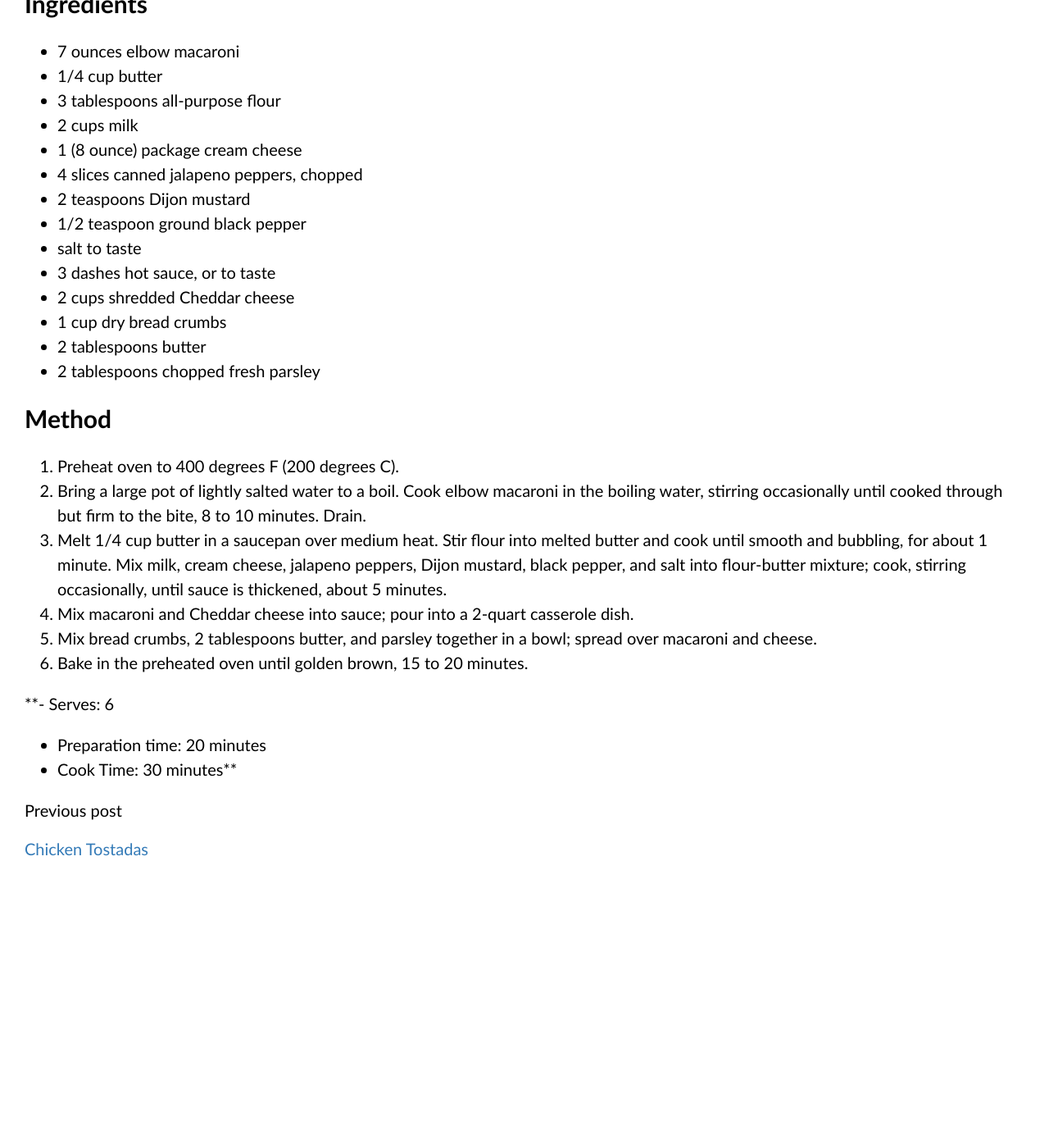
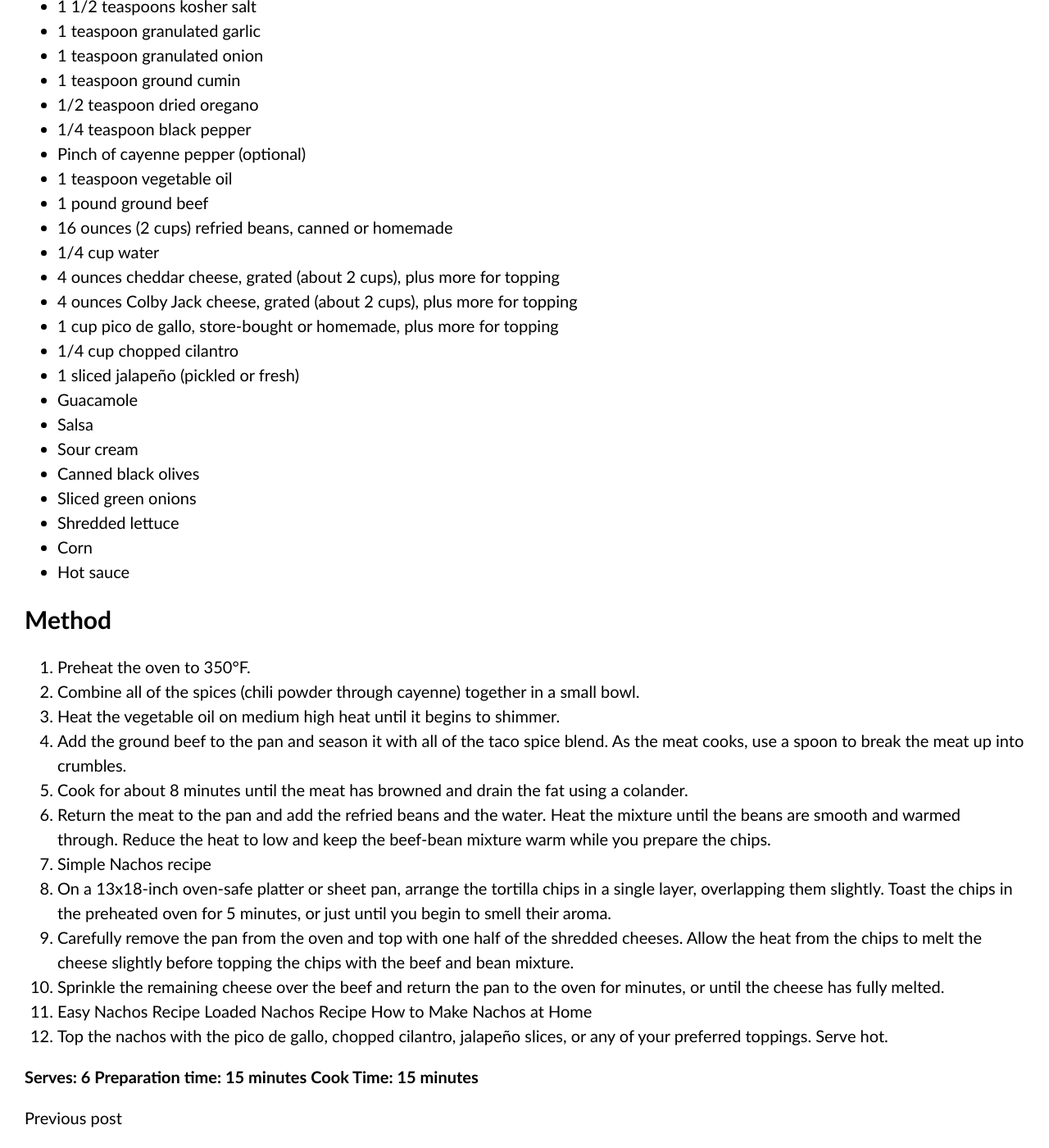
Before and after one commit to amycreates/amycreates.github.io, a Jekyll site: the page built from _recipes/recipe9.markdown, in a window 1280 px wide and 1400 px high, scrolled down 307 px. Shown: the whole window at 82% size. Built offline with Jekyll 4.4.1, drawn with Linux system fonts in a browser that asks for light colours; before the commit the page ends 1384 px from its top, so only the background shows below that; some of the changed text lies outside the part shown.

Commit message:
Added 9th recipe

```diff
--- a/_recipes/recipe9.markdown
+++ b/_recipes/recipe9.markdown
@@ -1,48 +1,65 @@
 ---
 layout: recipe
-title: Macaroni Cheese Mexican Street-Style
+title: Beef Nachos
 date: 2019-10-19
 excerpt_separator: <!--more-->
 published: true
 order: 1
 tags:
-  - Dutch
-  - Fish
-  - Main
+  - Mexican
+  - Street Food
+  - Nachos
 ---
 
-# Macaroni Cheese Mexican Street-Style
+# Beef Nachos
 
-This pasta recipe is very quick and easy to prepare, and it’s also a very popular recipe for kids! Mac and Cheese is not a traditional Mexican recipe, but it has somehow been adopted in many Mexican homes.
+
 
 <!--more-->
 
 ## Ingredients
 
-- 7 ounces elbow macaroni
-- 1/4 cup butter
-- 3 tablespoons all-purpose flour
-- 2 cups milk
-- 1 (8 ounce) package cream cheese
-- 4 slices canned jalapeno peppers, chopped
-- 2 teaspoons Dijon mustard
-- 1/2 teaspoon ground black pepper
-- salt to taste
-- 3 dashes hot sauce, or to taste
-- 2 cups shredded Cheddar cheese
-- 1 cup dry bread crumbs
-- 2 tablespoons butter
-- 2 tablespoons chopped fresh parsley
+- 2 tablespoons chili powder
+- 1 1/2 teaspoons kosher salt
+- 1 teaspoon granulated garlic
+- 1 teaspoon granulated onion
+- 1 teaspoon ground cumin
+- 1/2 teaspoon dried oregano
+- 1/4 teaspoon black pepper
+- Pinch of cayenne pepper (optional)
+- 1 teaspoon vegetable oil
+- 1 pound ground beef
+- 16 ounces (2 cups) refried beans, canned or homemade
+- 1/4 cup water
+- 4 ounces cheddar cheese, grated (about 2 cups), plus more for topping
+- 4 ounces Colby Jack cheese, grated (about 2 cups), plus more for topping
+- 1 cup pico de gallo, store-bought or homemade, plus more for topping
+- 1/4 cup chopped cilantro
+- 1 sliced jalapeño (pickled or fresh)
+- Guacamole
+- Salsa
+- Sour cream
+- Canned black olives
+- Sliced green onions
+- Shredded lettuce
+- Corn
+- Hot sauce
 
 ## Method
 
-1. Preheat oven to 400 degrees F (200 degrees C).
-2. Bring a large pot of lightly salted water to a boil. Cook elbow macaroni in the boiling water, stirring occasionally until cooked through but firm to the bite, 8 to 10 minutes. Drain.
-3. Melt 1/4 cup butter in a saucepan over medium heat. Stir flour into melted butter and cook until smooth and bubbling, for about 1 minute. Mix milk, cream cheese, jalapeno peppers, Dijon mustard, black pepper, and salt into flour-butter mixture; cook, stirring occasionally, until sauce is thickened, about 5 minutes.
-4. Mix macaroni and Cheddar cheese into sauce; pour into a 2-quart casserole dish.
-5. Mix bread crumbs, 2 tablespoons butter, and parsley together in a bowl; spread over macaroni and cheese.
-6. Bake in the preheated oven until golden brown, 15 to 20 minutes.
+1. Preheat the oven to 350°F.
+2. Combine all of the spices (chili powder through cayenne) together in a small bowl.
+3. Heat the vegetable oil on medium high heat until it begins to shimmer.
+4. Add the ground beef to the pan and season it with all of the taco spice blend. As the meat cooks, use a spoon to break the meat up into crumbles.
+5. Cook for about 8 minutes until the meat has browned and drain the fat using a colander.
+6. Return the meat to the pan and add the refried beans and the water. Heat the mixture until the beans are smooth and warmed through. Reduce the heat to low and keep the beef-bean mixture warm while you prepare the chips.
+7. Simple Nachos recipe
+8. On a 13x18-inch oven-safe platter or sheet pan, arrange the tortilla chips in a single layer, overlapping them slightly. Toast the chips in the preheated oven for 5 minutes, or just until you begin to smell their aroma.
+9. Carefully remove the pan from the oven and top with one half of the shredded cheeses. Allow the heat from the chips to melt the cheese slightly before topping the chips with the beef and bean mixture.
+10. Sprinkle the remaining cheese over the beef and return the pan to the oven for minutes, or until the cheese has fully melted.
+11. Easy Nachos Recipe Loaded Nachos Recipe How to Make Nachos at Home
+12. Top the nachos with the pico de gallo, chopped cilantro, jalapeño slices, or any of your preferred toppings. Serve hot.
 
-**- Serves: 6
-- Preparation time: 20 minutes
-- Cook Time: 30 minutes**
+**Serves: 6
+Preparation time: 15 minutes
+Cook Time: 15 minutes**
```
